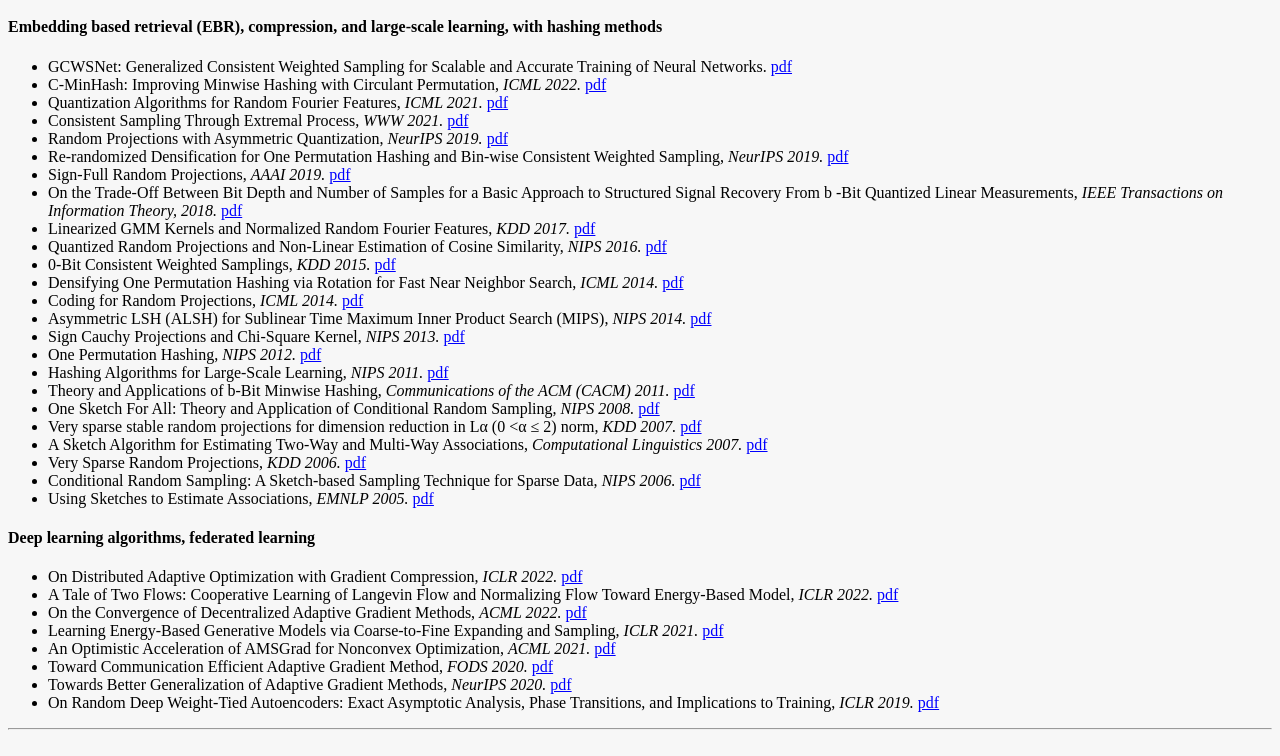
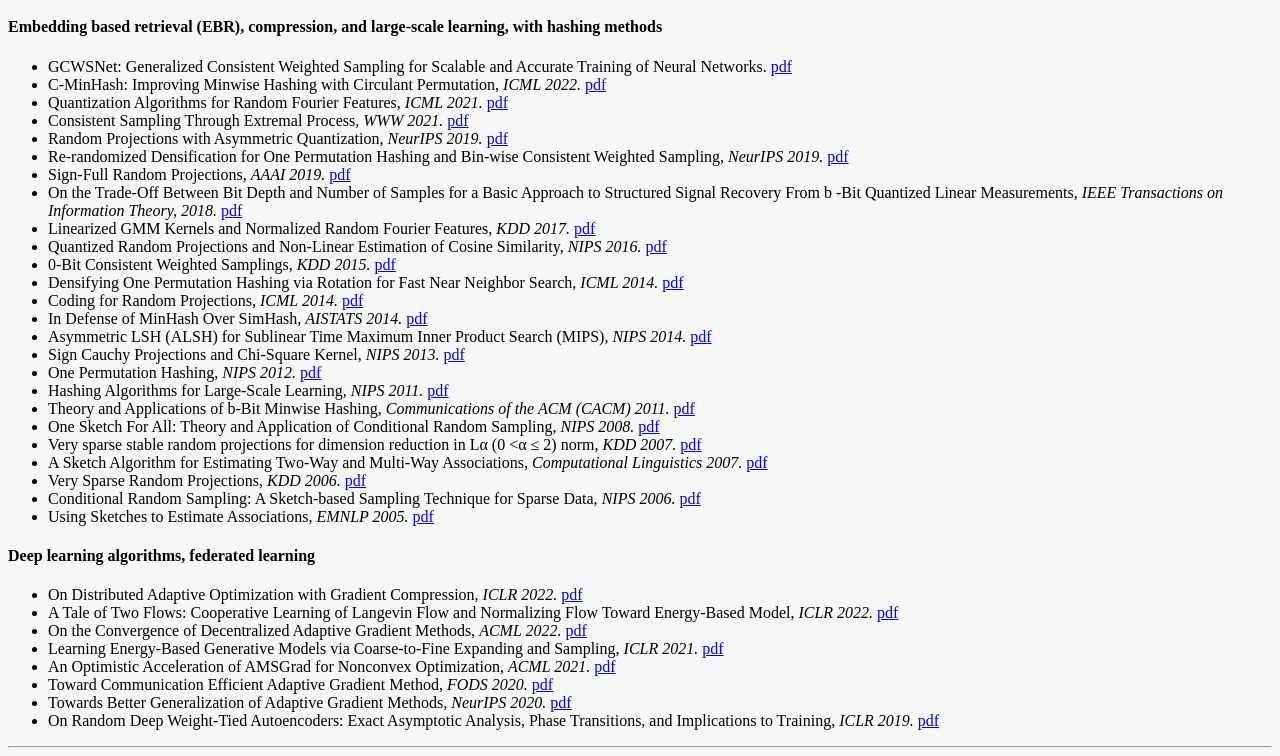
Before and after one commit to zhanghanghitomi/hzhang0531.github.io, a plain HTML site: page index.html in a window 1280 px wide. Shown: the part 2047-2803 px from the top of the page. Drawn offline with Linux system fonts and the light colour scheme.

Commit message:
Update index.html

```diff
--- a/index.html
+++ b/index.html
@@ -154,6 +154,7 @@ Distinguished Engineer, LinkedIn Ads. &nbsp;&nbsp;  <a href="https://www.linkedi
   <li> 0-Bit Consistent Weighted Samplings, <i> KDD 2015. </i> <a href="https://dl.acm.org/doi/10.1145/2783258.2783406">pdf</a>
   <li> Densifying One Permutation Hashing via Rotation for Fast Near Neighbor Search, <i> ICML 2014. </i> <a href="http://proceedings.mlr.press/v32/shrivastava14.pdf">pdf</a>
   <li> Coding for Random Projections, <i> ICML 2014. </i> <a href="http://proceedings.mlr.press/v32/lie14.pdf">pdf</a>
+  <li> In Defense of MinHash Over SimHash, <i> AISTATS 2014. </i> <a href="http://proceedings.mlr.press/v33/shrivastava14.pdf">pdf</a>
   <li> Asymmetric LSH (ALSH) for Sublinear Time Maximum Inner Product Search (MIPS), <i> NIPS 2014. </i> <a href="https://proceedings.neurips.cc/paper/2014/file/310ce61c90f3a46e340ee8257bc70e93-Paper.pdf">pdf</a>
   <li> Sign Cauchy Projections and Chi-Square Kernel, <i> NIPS 2013. </i> <a href="https://proceedings.neurips.cc/paper/2013/file/3210ddbeaa16948a702b6049b8d9a202-Paper.pdf">pdf</a>
   <li> One Permutation Hashing, <i> NIPS 2012. </i> <a href="https://proceedings.neurips.cc/paper/2012/file/eaa32c96f620053cf442ad32258076b9-Paper.pdf">pdf</a>
```
